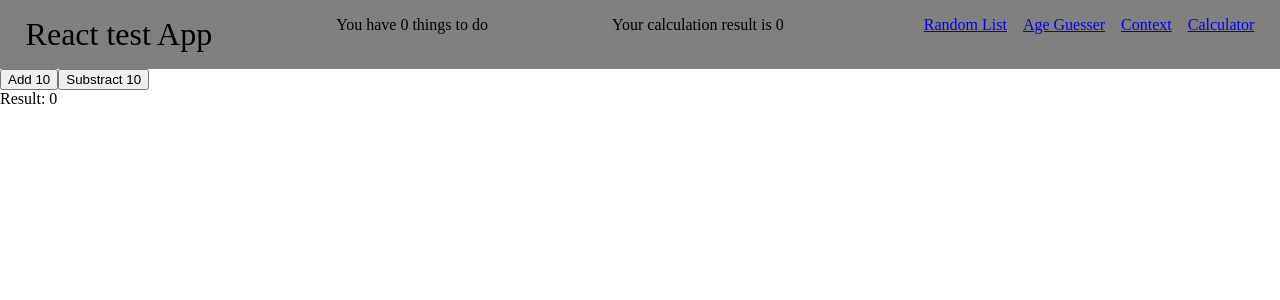
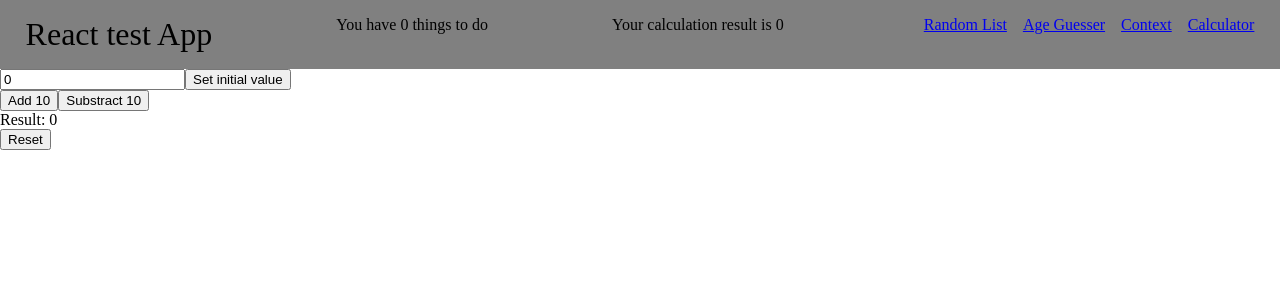
Before and after one commit to dobosalpar/ReactTest, a React (Create React App) app: page /calculator in a window 1280 px wide. Shown: the top 300 px of the page. Built offline with nearby package versions, Linux system fonts and the light colour scheme; the HTML template or start-up script is replaced by a standard one.

Commit message:
Set initial value and reset logic added

```diff
--- a/src/Redux/ActionTypes.js
+++ b/src/Redux/ActionTypes.js
@@ -1,2 +1,3 @@
 export const ADD = 'ADD';
 export const SUBTRACT = 'SUBTRACT';
+export const SET = 'SET'
--- a/src/Redux/Reducer.js
+++ b/src/Redux/Reducer.js
@@ -1,4 +1,4 @@
-import { ADD, SUBTRACT } from './ActionTypes';
+import { ADD, SUBTRACT, SET } from './ActionTypes';
 
 export const initialState = {
   value: 0,
@@ -15,6 +15,10 @@ export const reducer = (state, action) => {
       return {
         value: state.value - payload,
       };
+    case SET:
+      return {
+        value: payload
+      }
     default:
       return state;
   }
--- a/src/Screens/Calculator/Calculator.jsx
+++ b/src/Screens/Calculator/Calculator.jsx
@@ -1,12 +1,27 @@
 import React, { useContext } from 'react';
 import { CalculatorContext } from '../../App';
-import { ADD, SUBTRACT } from '../../Redux/ActionTypes';
+import { ADD, SUBTRACT, SET } from '../../Redux/ActionTypes';
+import { useState } from 'react';
 
 const Calculator = () => {
   const { state, dispatch } = useContext(CalculatorContext);
+  const [initialValue, setInitialValue] = useState(0)
 
   return (
     <div>
+      <div>
+        <input type="number" value={initialValue} onChange={(e) => {
+          setInitialValue(parseInt(e.target.value))
+        }} />
+        <button onClick={() => {
+        dispatch({
+          type: SET,
+          payload: initialValue,
+        })
+      }}>
+        Set initial value
+      </button>
+      </div>
       <button onClick={() => {
         dispatch({
           type: ADD,
@@ -26,6 +41,14 @@ const Calculator = () => {
       <div>
         {`Result: ${state.value}`}
       </div>
+      <button onClick={() => {
+        dispatch({
+          type: SET,
+          payload: initialValue,
+        })
+      }}>
+        Reset
+      </button>
     </div>
   )
 }
```
